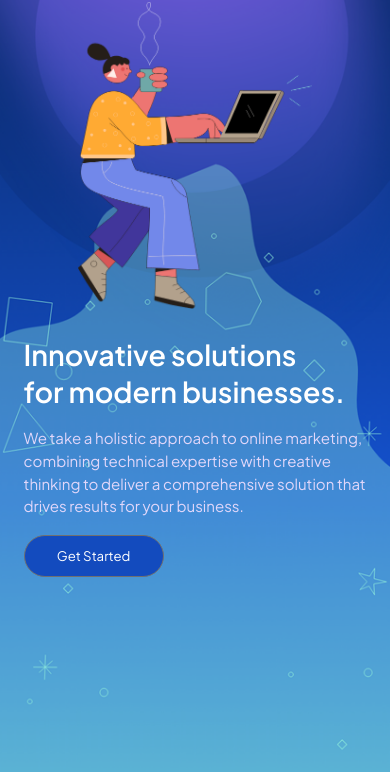
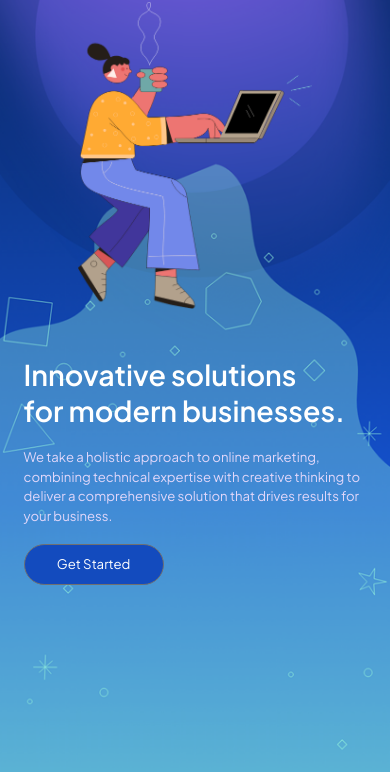
Before and after one commit to javedmistari/aarav, a website: page index.html in a window 390 px wide. Shown: the part 72-844 px from the top of the page. Drawn offline with Linux system fonts and the light colour scheme.

Commit message:
mobile hero section

```diff
--- a/assets/scss/global.scss
+++ b/assets/scss/global.scss
@@ -129,7 +129,7 @@ section[section="banner"] {
             left: auto;
             transform: none;
             padding: px2vw(25,414);
-            margin-top: 20%;
+            margin-top: 25%;
         }
 
         h1 {
@@ -154,7 +154,7 @@ section[section="banner"] {
             margin-top: px2vw(40);
 
             @include mobile(){
-                font-size: px2vw(16,414);
+                font-size: px2vw(14,414);
                 line-height: 1.5;
                 margin-top: 4.5vw;
                 margin-bottom: 4.5vw;
@@ -360,17 +360,29 @@ section[section="why-choose-us"]{
         font-size: px2vw(18);
         font-weight: $regular;
         margin: px2vw(40) 0;
+
+        @include mobile(){
+            font-size: px2vw(14,414);
+        }
     }
 
     .flex-wrapper{
         display: flex;
         gap: px2vw(65);
+        @include mobile(){
+             flex-direction: column;
+        }
         .left-col{
             width:55%;
+            @include mobile(){
+                width: 100%;
+            }
         }
         .right-col{
             width: 42%;
-
+            @include mobile(){
+                width: 100%;
+            }
 
 
         }
@@ -380,6 +392,9 @@ section[section="why-choose-us"]{
     .list{
         width: 85%;
         margin-top: px2vw(55);
+        @include mobile(){
+            width: 100%;
+        }
         li{
             display: flex;
             align-items: flex-start;
@@ -389,6 +404,9 @@ section[section="why-choose-us"]{
                 font-weight: $extraBold;
                 color: #6A6868;
                 line-height: px2vw(25);
+            @include mobile(){
+                font-size: px2vw(18,414);
+            }
 
             }
             p{
@@ -396,6 +414,9 @@ section[section="why-choose-us"]{
                 line-height: px2vw(28);
                 color: #646161;
                 margin:px2vw(20) 0 px2vw(55) 0;
+                @include mobile(){
+                    font-size: px2vw(14,414);
+                }
             }
 
             &:nth-child(1) img{
```
Also changed, not shown: assets/css/style.css.
